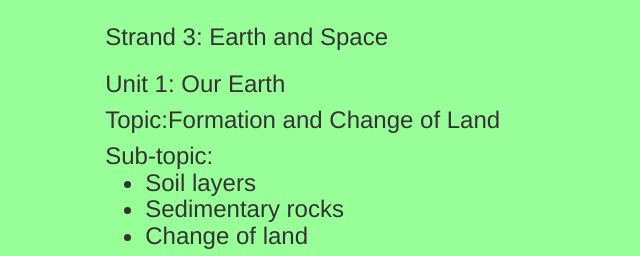
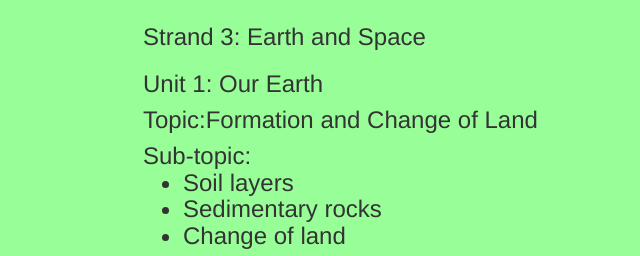
Before and after one commit to Baella022/flaskapp, a Flask app: page /grade6 in a window 1280 px wide. Shown: the part 5230-5486 px from the top of the page, without its empty margins (17-657 px from the left). Run offline with Flask 3, Linux system fonts and the light colour scheme; some libraries are stand-ins or nearby versions.

Commit message:
Update grade6.html

```diff
--- a/website/templates/grade6.html
+++ b/website/templates/grade6.html
@@ -31,6 +31,12 @@
   .text-container h1 {
     margin-top: 0;
   }
+
+  .content {
+    margin-left:1cm;
+    margin-right:1cm;
+    text-align: justify; /* Align text away from the left margin */
+  }
 </style>
 
 {% endblock %}
@@ -49,15 +55,15 @@
     <img src="static/images/science.jpg" alt="Image" class="circular-image">
   </div>
 </div>
-<div>
+<div class="content">
   <h1>Strand 1: Life</h1>
 </div>
 
-<div>
+<div class="content">
   <h3>Unit 1: Plants</h3>
 </div>
 
-<div>
+<div class="content">
   <h4>Topic 1:Reproduction and heredity of plant</h4>
   <h5>Sub-topic:<ul>
     <li>Reproductive parts and their functions of flowers</li>
@@ -70,33 +76,33 @@
 </div>
 
 
-<div>
+<div class="content">
   <h4>Topic 2: Pathway of water in plants</h4>
   <h5>Sub-topic:Paths of water in stem, root and leaves</h5>
   <iframe src="https://onedrive.live.com/embed?resid=BB97882F27F615FB%21131&amp;authkey=!AEQkRtbZVI6DYLA&amp;em=2&amp;wdAr=1.7777777777777777&amp;wdEaaCheck=1" width="476px" height="288px" frameborder="0">This is an embedded <a target="_blank" href="https://office.com">Microsoft Office</a> presentation, powered by <a target="_blank" href="https://office.com/webapps">Office</a>.</iframe>
 </div>
-<div>
+<div class="content">
   <h3>Unit 3: Human Body</h3>
 </div>
 
-<div>
+<div class="content">
   <h4>Topic:Respiratory System</h4>
   <h5>Sub-topic:Breathing</h5>
   <iframe src="https://onedrive.live.com/embed?resid=BB97882F27F615FB%21133&amp;authkey=!AOk9A99-qXgwhIg&amp;em=2&amp;wdAr=1.7777777777777777&amp;wdEaaCheck=1" width="476px" height="288px" frameborder="0">This is an embedded <a target="_blank" href="https://office.com">Microsoft Office</a> presentation, powered by <a target="_blank" href="https://office.com/webapps">Office</a>.</iframe>
   <iframe width="476" height="288" src="https://www.youtube.com/embed/uyqt7ekkP2E" title="YouTube video player" frameborder="0" allow="accelerometer; autoplay; clipboard-write; encrypted-media; gyroscope; picture-in-picture; web-share" allowfullscreen></iframe>
 </div>
 
-<div>
+<div class="content">
   <h4>Topic:Circulatory System</h4>
   <h5>Sub-topic:Circulation</h5>
   <iframe src="https://onedrive.live.com/embed?resid=BB97882F27F615FB%21135&amp;authkey=!AFDusq92Zx0UrzM&amp;em=2&amp;wdAr=1.7777777777777777" width="476px" height="288px" frameborder="0">This is an embedded <a target="_blank" href="https://office.com">Microsoft Office</a> presentation, powered by <a target="_blank" href="https://office.com/webapps">Office</a>.</iframe>
 </div>
 
-<div>
+<div class="content">
   <h3>Unit 4: Interaction and Relationship in the Environment</h3>
 </div>
 
-<div>
+<div class="content">
   <h4>Topic:Paths of Energy in the Food</h4>
   <h5>Sub-topic:<ul>
     <li>Food chain</li>
@@ -108,15 +114,15 @@
   <iframe src="https://onedrive.live.com/embed?resid=BB97882F27F615FB%21137&amp;authkey=!AF4xpndf75uCtug&amp;em=2&amp;wdAr=1.7777777777777777&amp;wdEaaCheck=1" width="476px" height="288px" frameborder="0">This is an embedded <a target="_blank" href="https://office.com">Microsoft Office</a> presentation, powered by <a target="_blank" href="https://office.com/webapps">Office</a>.</iframe>
 </div>
 
-<div>
+<div class="content">
   <h1>Strand 2: Physical Science</h1>
 </div>
 
-<div>
+<div class="content">
   <h3>Unit 1: Energy</h3>
 </div>
 
-<div>
+<div class="content">
   <h4>Topic:Energy</h4>
   <h5>Sub-topic:<ul>
     <li>Forms and uses of energy</li>
@@ -127,7 +133,7 @@
   <iframe src="https://onedrive.live.com/embed?resid=BB97882F27F615FB%21164&amp;authkey=!AHJtvlRgCCqEUYw&amp;em=2&amp;wdAr=1.7777777777777777&amp;wdEaaCheck=1" width="476px" height="288px" frameborder="0">This is an embedded <a target="_blank" href="https://office.com">Microsoft Office</a> presentation, powered by <a target="_blank" href="https://office.com/webapps">Office</a>.</iframe>
 </div>
 
-<div>
+<div class="content">
   <h4>Topic:Electromagnet</h4>
   <h5>Sub-topic:<ul>
     <li>Properties of electromagnet</li>
@@ -138,10 +144,10 @@
   <iframe width="476" height="288" src="https://www.youtube.com/embed/raq6pjafNKQ" title="YouTube video player" frameborder="0" allow="accelerometer; autoplay; clipboard-write; encrypted-media; gyroscope; picture-in-picture; web-share" allowfullscreen></iframe>
 </div>
 
-<div>
+<div class="content">
   <h3>Unit 2: Force and Motion</h3>
 </div>
-<div>
+<div class="content">
   <h4>Topic:Earth's Gravity</h4>
   <h5>Sub-topic:<ul>
     <li>Weight</li>
@@ -152,7 +158,7 @@
   <iframe  src="https://onedrive.live.com/embed?resid=BB97882F27F615FB%21168&amp;authkey=!AFUVqWTThE4RWWw&amp;em=2&amp;wdAr=1.7777777777777777&amp;wdEaaCheck=1" width="476px" height="288px" frameborder="0">This is an embedded <a target="_blank" href="https://office.com">Microsoft Office</a> presentation, powered by <a target="_blank" href="https://office.com/webapps">Office</a>.</iframe>
   <iframe width="476" height="288" src="https://www.youtube.com/embed/HG_Z1bKs6ow" title="YouTube video player" frameborder="0" allow="accelerometer; autoplay; clipboard-write; encrypted-media; gyroscope; picture-in-picture; web-share" allowfullscreen></iframe>
 </div>
-<div>
+<div class="content">
   <h4>Topic:Force</h4>
   <h5>Sub-topic:<ul>
     <li>Types of forces</li>
@@ -162,11 +168,11 @@
 </div>
 <iframe src="https://onedrive.live.com/embed?resid=BB97882F27F615FB%21170&amp;authkey=!AOnf_wRuKNkKkis&amp;em=2&amp;wdAr=1.7777777777777777&amp;wdEaaCheck=1" width="476px" height="288px" frameborder="0">This is an embedded <a target="_blank" href="https://office.com">Microsoft Office</a> presentation, powered by <a target="_blank" href="https://office.com/webapps">Office</a>.</iframe>
 
-<div>
+<div class="content">
   <h3>Unit 3: Matter</h3>
 </div>
 
-<div>
+<div class="content">
   <h4>Topic:Mixtures and Solutions</h4>
   <h5>Sub-topic:<ul>
     <li>Observing solutions</li>
@@ -178,15 +184,15 @@
   <iframe src="https://onedrive.live.com/embed?resid=BB97882F27F615FB%21172&amp;authkey=!AJaGHF3MiDa5GkE&amp;em=2&amp;wdAr=1.7777777777777777" width="476px" height="288px" frameborder="0">This is an embedded <a target="_blank" href="https://office.com">Microsoft Office</a> presentation, powered by <a target="_blank" href="https://office.com/webapps">Office</a>.</iframe>
 </div>
 
-<div>
+<div class="content">
   <h1>Strand 3: Earth and Space</h1>
 </div>
 
-<div>
+<div class="content">
   <h3>Unit 1: Our Earth</h3>
 </div>
 
-<div>
+<div class="content">
   <h4>Topic:Formation and Change of Land</h4>
   <h5>Sub-topic:<ul>
     <li>Soil layers</li>
@@ -197,11 +203,11 @@
   <iframe src="https://onedrive.live.com/embed?resid=BB97882F27F615FB%21174&amp;authkey=!AIhjD5YH7w2rZ8s&amp;em=2&amp;wdAr=1.7777777777777777&amp;wdEaaCheck=1" width="476px" height="288px" frameborder="0">This is an embedded <a target="_blank" href="https://office.com">Microsoft Office</a> presentation, powered by <a target="_blank" href="https://office.com/webapps">Office</a>.</iframe>
 </div>
 
-<div>
+<div class="content">
   <h3>Unit 3: Space</h3>
 </div>
 
-<div>
+<div class="content">
   <h4>Topic:The Moon</h4>
   <h5>Sub-topic:<ul>
     <li>Moon in motion</li>
@@ -210,7 +216,7 @@
   </h5>
   <iframe src="https://onedrive.live.com/embed?resid=BB97882F27F615FB%21176&amp;authkey=!ACNPYy2VhBzgiQY&amp;em=2&amp;wdAr=1.7777777777777777&amp;wdEaaCheck=1" width="476px" height="288px" frameborder="0">This is an embedded <a target="_blank" href="https://office.com">Microsoft Office</a> presentation, powered by <a target="_blank" href="https://office.com/webapps">Office</a>.</iframe>
 </div>
-<div>
+<div class="content">
   <h4>Topic:Stars</h4>
   <h5>Sub-topic:<ul>
     <li>Properties of stars</li>
```
